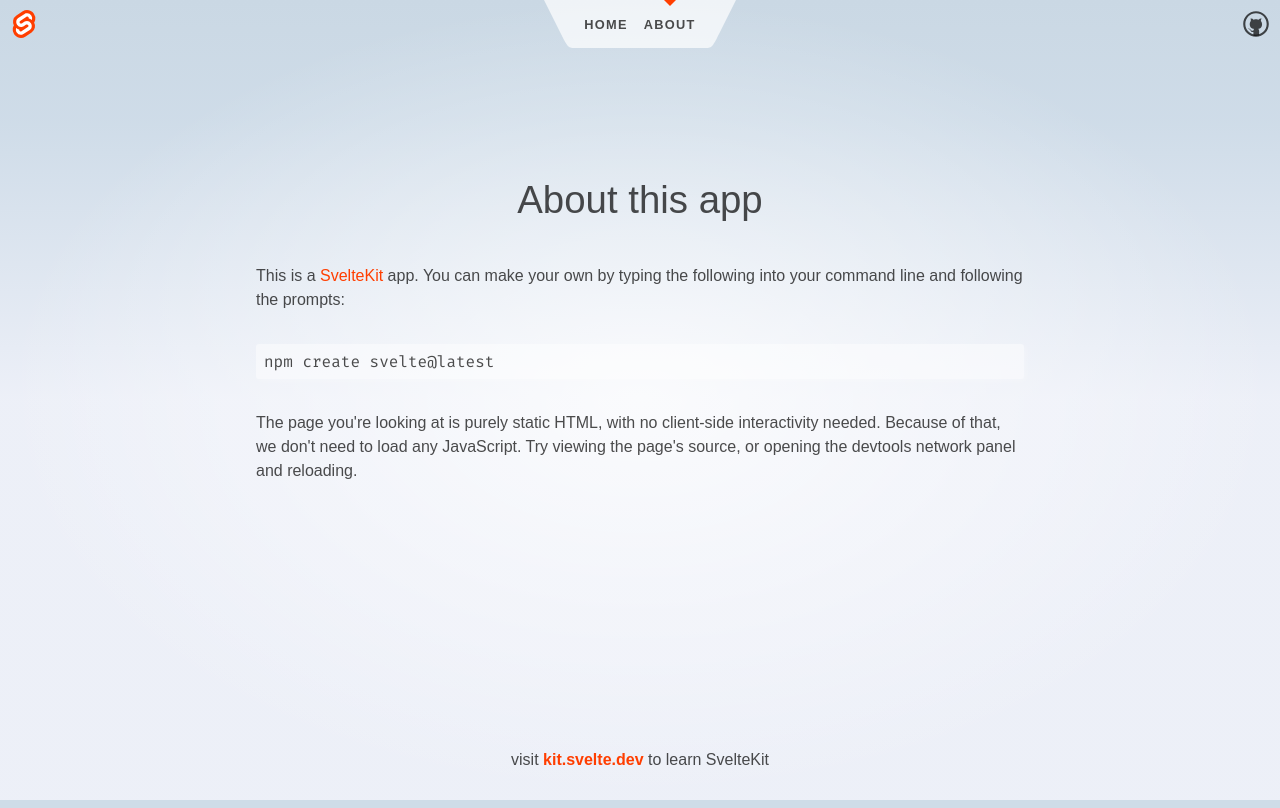
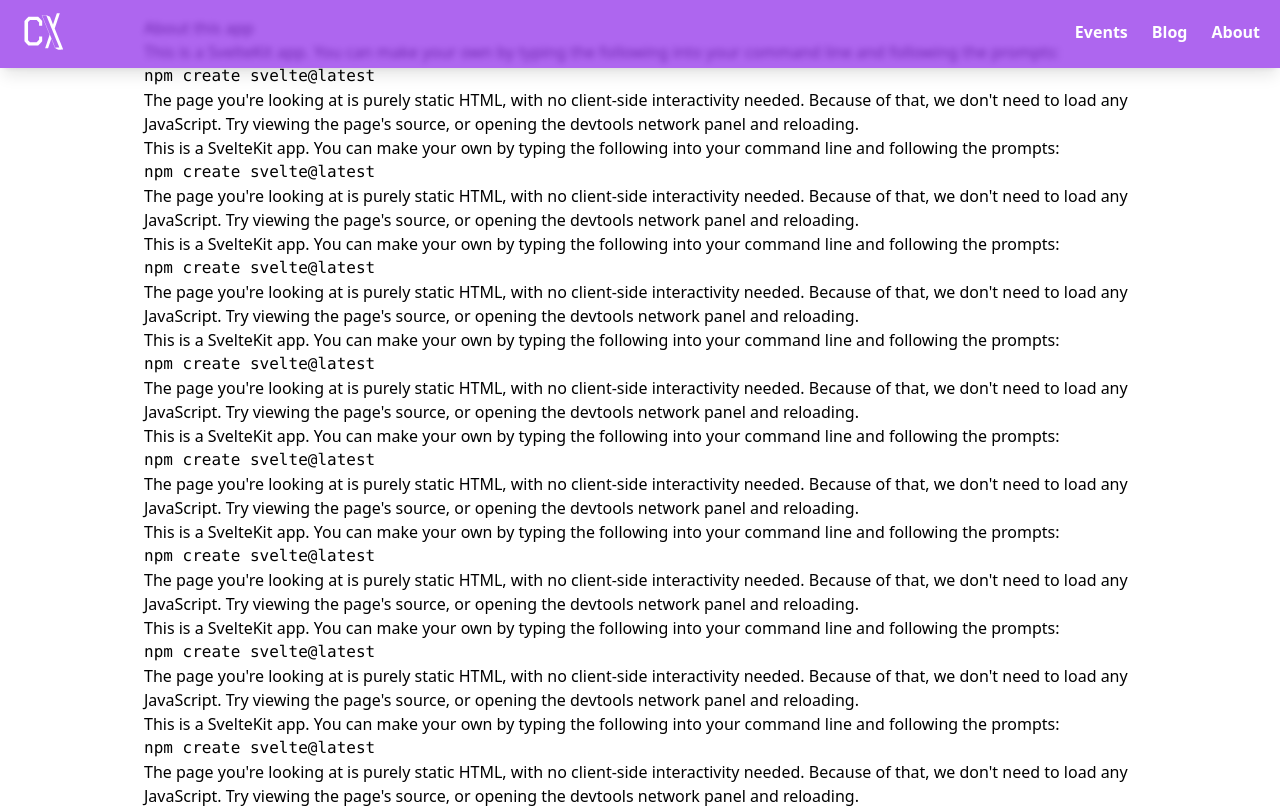
Before and after one commit to mitblr-club/template, a SvelteKit app: page /about in a window 1280 px wide. Shown: the top 808 px of the page. Built offline with nearby package versions, Linux system fonts and the light colour scheme.

Commit message:
chore: push broken navbar

```diff
--- a/package.json
+++ b/package.json
@@ -17,9 +17,11 @@
 		"@types/cookie": "^0.5.1",
 		"@typescript-eslint/eslint-plugin": "^5.45.0",
 		"@typescript-eslint/parser": "^5.45.0",
+		"autoprefixer": "^10.4.15",
 		"eslint": "^8.28.0",
 		"eslint-config-prettier": "^8.5.0",
 		"eslint-plugin-svelte": "^2.30.0",
+		"postcss": "^8.4.28",
 		"prettier": "^2.8.0",
 		"prettier-plugin-svelte": "^2.10.1",
 		"svelte": "^4.0.5",
@@ -32,6 +34,7 @@
 	"type": "module",
 	"dependencies": {
 		"@sveltejs/adapter-vercel": "^3.0.3",
+		"@types/node": "^20.5.1",
 		"class-variance-authority": "^0.7.0",
 		"clsx": "^2.0.0",
 		"lucide-svelte": "^0.268.0",
--- /dev/null
+++ b/src/app.css
@@ -0,0 +1,3 @@
+@tailwind base;
+@tailwind components;
+@tailwind utilities;
--- a/site.config.js
+++ b/src/lib/site.config.ts
@@ -1,4 +1,4 @@
-const siteConfig = {
+export const siteConfig = {
 	title: "CodeX MIT-BLR",
 	headerTitle: "CodeX",
 	description: "The website for CodeX, a club by the students of MIT Bengaluru.",
@@ -12,11 +12,9 @@ const siteConfig = {
 	navLinks: [
 		{ href: "/events", title: "Events" },
 		{ href: "/blog", title: "Blog" },
-		{ href: "/team", title: "About Us" },
+		{ href: "/about", title: "About" },
 	],
 
 	github: "https://github.com/",
 	twitter: "https://twitter.com/CodeX_MITB",
-}
-
-module.exports = siteConfig
+};
--- a/src/routes/+layout.svelte
+++ b/src/routes/+layout.svelte
@@ -1,6 +1,6 @@
 <script>
 	import Header from './Header.svelte';
-	import './styles.css';
+	import '../app.css';
 </script>
 
 <div class="app">
--- a/src/routes/Header.svelte
+++ b/src/routes/Header.svelte
@@ -2,125 +2,78 @@
 	import { page } from '$app/stores';
 	import logo from '$lib/images/svelte-logo.svg';
 	import github from '$lib/images/github.svg';
+	import { siteConfig } from '$lib/site.config';
+	import { onMount } from 'svelte';
+
+  	onMount(() => {
+    	const navbar = document.querySelector('nav');
+
+		if (navbar) {
+			const handleScroll = () => {
+				if (window.scrollY > 70) {
+				navbar.classList.replace('bg-white', 'bg-gray-400');
+				} else {
+				navbar.classList.replace('bg-gray-400', 'bg-white');
+				}
+			};
+
+			window.addEventListener('scroll', handleScroll);
+
+			return () => {
+				window.removeEventListener('scroll', handleScroll);
+			};
+		}
+  	});
+
+	let menuOpen = false;
+
+    function toggleMenu() {
+    	menuOpen = !menuOpen;
+    }
 </script>
 
-<header>
-	<div class="corner">
-		<a href="https://kit.svelte.dev">
-			<img src={logo} alt="SvelteKit" />
-		</a>
+<nav class='fixed md:flex -top-1 left-0 right-0 z-[101] justify-center p-2 bg-purple-600 bg-opacity-75 border-gray-500 shadow-lg transition-colors duration-200 backdrop-saturate-[1.8] backdrop-blur-[3px]'>
+	<a href='/' aria-label={siteConfig.headerTitle} class='inline-flex items-center p-1 px-3 mr-4 transition duration-150 hover:opacity-70'>
+		<svg version='1.0' width='48' height='48' viewBox='0 0 900 900' preserveAspectRatio='xMinYMin' xmlns='http://www.w3.org/2000/svg'>
+			<title>CodeX Logo</title>
+			<g transform='matrix(0.1, 0, 0, -0.1, -911.100037, 1707.999878)' fill='#fff' stroke='none'>
+				<path d='M16020 16077 c0 -6 -701 -2091 -704 -2094 -2 -2 -83 193 -181 434 -97 241 -229 565 -293 721 l-115 284 -320 160 -320 160 -441 -17 c-243 -9 -443 -18 -445 -20 -2 -3 328 -821 733 -1820 405 -998 736 -1819 736 -1825 0 -9 -500 -1507 -785 -2352 l-64 -188 278 0 278 0 299 889 c164 490 301 888 304 886 3 -2 163 -391 355 -865 l349 -862 318 -159 317 -159 433 11 c238 6 441 14 450 17 15 6 -27 115 -308 807 -178 440 -538 1327 -800 1970 l-475 1170 476 1418 c261 780 475 1423 475 1428 0 5 -112 9 -275 9 -151 0 -275 -1 -275 -3z m-1473 -1612 c270 -665 505 -1239 521 -1275 27 -61 187 -455 375 -925 46 -115 303 -749 571 -1408 268 -660 486 -1200 484 -1202 -9 -9 -773 -24 -781 -16 -9 9 -179 425 -875 2136 -796 1959 -1572 3878 -1569 3881 6 7 465 21 627 20 l155 -1 492 -1210z' />
+				<path d='M10326 15053 l-375 -398 0 -1910 0 -1910 376 -397 376 -398 907 0 907 0 376 398 376 397 0 453 1 452 -290 0 -290 0 0 -306 0 -306 -232 -234 -232 -234 -620 1 -621 0 -182 189 -183 189 0 1708 0 1708 188 188 187 187 621 0 621 0 227 -234 226 -234 0 -306 0 -306 290 0 290 0 0 453 0 452 -376 398 -375 397 -909 0 -908 0 -376 -397z' />
+			</g>
+		</svg>
+	</a>
+	<button
+		class='md:hidden inline-flex p-4 transition duration-150 hover:bg-purple-400 rounded text-white ml-auto hover:text-white outline-none'
+		on:click={toggleMenu}
+	>
+	<svg
+		class='w-6 h-6'
+		fill='none'
+		stroke='currentColor'
+		viewBox='0 0 24 24'
+		xmlns='http://www.w3.org/2000/svg'
+	>
+		<path
+		stroke-linecap='round'
+		stroke-linejoin='round'
+		stroke-width={2}
+		d='M4 6h16M4 12h16M4 18h16'
+		/>
+	</svg>
+	</button>
+	<div class={`${
+		menuOpen ? '' : 'hidden'
+		  } w-full lg:inline-flex lg:flex-grow lg:w-auto`}
+	>
+		<div class='lg:inline-flex lg:flex-row lg:ml-auto lg:w-auto w-full lg:items-center items-start flex flex-col lg:h-auto'>
+			{#each siteConfig.navLinks as link}
+				<a
+					href={link.href}
+					class='lg:inline-flex lg:w-auto w-full px-3 py-2 rounded text-white font-bold items-center justify-center transition duration-150 hover:opacity-75'
+				>
+					{link.title}
+				</a>
+			{/each}
+		</div>
 	</div>
-
-	<nav>
-		<svg viewBox="0 0 2 3" aria-hidden="true">
-			<path d="M0,0 L1,2 C1.5,3 1.5,3 2,3 L2,0 Z" />
-		</svg>
-		<ul>
-			<li aria-current={$page.url.pathname === '/' ? 'page' : undefined}>
-				<a href="/">Home</a>
-			</li>
-			<li aria-current={$page.url.pathname === '/about' ? 'page' : undefined}>
-				<a href="/about">About</a>
-			</li>
-		</ul>
-		<svg viewBox="0 0 2 3" aria-hidden="true">
-			<path d="M0,0 L0,3 C0.5,3 0.5,3 1,2 L2,0 Z" />
-		</svg>
-	</nav>
-
-	<div class="corner">
-		<a href="https://github.com/sveltejs/kit">
-			<img src={github} alt="GitHub" />
-		</a>
-	</div>
-</header>
-
-<style>
-	header {
-		display: flex;
-		justify-content: space-between;
-	}
-
-	.corner {
-		width: 3em;
-		height: 3em;
-	}
-
-	.corner a {
-		display: flex;
-		align-items: center;
-		justify-content: center;
-		width: 100%;
-		height: 100%;
-	}
-
-	.corner img {
-		width: 2em;
-		height: 2em;
-		object-fit: contain;
-	}
-
-	nav {
-		display: flex;
-		justify-content: center;
-		--background: rgba(255, 255, 255, 0.7);
-	}
-
-	svg {
-		width: 2em;
-		height: 3em;
-		display: block;
-	}
-
-	path {
-		fill: var(--background);
-	}
-
-	ul {
-		position: relative;
-		padding: 0;
-		margin: 0;
-		height: 3em;
-		display: flex;
-		justify-content: center;
-		align-items: center;
-		list-style: none;
-		background: var(--background);
-		background-size: contain;
-	}
-
-	li {
-		position: relative;
-		height: 100%;
-	}
-
-	li[aria-current='page']::before {
-		--size: 6px;
-		content: '';
-		width: 0;
-		height: 0;
-		position: absolute;
-		top: 0;
-		left: calc(50% - var(--size));
-		border: var(--size) solid transparent;
-		border-top: var(--size) solid var(--color-theme-1);
-	}
-
-	nav a {
-		display: flex;
-		height: 100%;
-		align-items: center;
-		padding: 0 0.5rem;
-		color: var(--color-text);
-		font-weight: 700;
-		font-size: 0.8rem;
-		text-transform: uppercase;
-		letter-spacing: 0.1em;
-		text-decoration: none;
-		transition: color 0.2s linear;
-	}
-
-	a:hover {
-		color: var(--color-theme-1);
-	}
-</style>
+</nav>
--- a/src/routes/about/+page.svelte
+++ b/src/routes/about/+page.svelte
@@ -18,4 +18,100 @@
 		Because of that, we don't need to load any JavaScript. Try viewing the page's source, or opening
 		the devtools network panel and reloading.
 	</p>
+
+	<p>
+		This is a <a href="https://kit.svelte.dev">SvelteKit</a> app. You can make your own by typing the
+		following into your command line and following the prompts:
+	</p>
+
+	<pre>npm create svelte@latest</pre>
+
+	<p>
+		The page you're looking at is purely static HTML, with no client-side interactivity needed.
+		Because of that, we don't need to load any JavaScript. Try viewing the page's source, or opening
+		the devtools network panel and reloading.
+	</p>
+
+	<p>
+		This is a <a href="https://kit.svelte.dev">SvelteKit</a> app. You can make your own by typing the
+		following into your command line and following the prompts:
+	</p>
+
+	<pre>npm create svelte@latest</pre>
+
+	<p>
+		The page you're looking at is purely static HTML, with no client-side interactivity needed.
+		Because of that, we don't need to load any JavaScript. Try viewing the page's source, or opening
+		the devtools network panel and reloading.
+	</p>
+
+	<p>
+		This is a <a href="https://kit.svelte.dev">SvelteKit</a> app. You can make your own by typing the
+		following into your command line and following the prompts:
+	</p>
+
+	<pre>npm create svelte@latest</pre>
+
+	<p>
+		The page you're looking at is purely static HTML, with no client-side interactivity needed.
+		Because of that, we don't need to load any JavaScript. Try viewing the page's source, or opening
+		the devtools network panel and reloading.
+	</p>
+
+	<p>
+		This is a <a href="https://kit.svelte.dev">SvelteKit</a> app. You can make your own by typing the
+		following into your command line and following the prompts:
+	</p>
+
+	<pre>npm create svelte@latest</pre>
+
+	<p>
+		The page you're looking at is purely static HTML, with no client-side interactivity needed.
+		Because of that, we don't need to load any JavaScript. Try viewing the page's source, or opening
+		the devtools network panel and reloading.
+	</p><p>
+		This is a <a href="https://kit.svelte.dev">SvelteKit</a> app. You can make your own by typing the
+		following into your command line and following the prompts:
+	</p>
+
+	<pre>npm create svelte@latest</pre>
+
+	<p>
+		The page you're looking at is purely static HTML, with no client-side interactivity needed.
+		Because of that, we don't need to load any JavaScript. Try viewing the page's source, or opening
+		the devtools network panel and reloading.
+	</p><p>
+		This is a <a href="https://kit.svelte.dev">SvelteKit</a> app. You can make your own by typing the
+		following into your command line and following the prompts:
+	</p>
+
+	<pre>npm create svelte@latest</pre>
+
+	<p>
+		The page you're looking at is purely static HTML, with no client-side interactivity needed.
+		Because of that, we don't need to load any JavaScript. Try viewing the page's source, or opening
+		the devtools network panel and reloading.
+	</p><p>
+		This is a <a href="https://kit.svelte.dev">SvelteKit</a> app. You can make your own by typing the
+		following into your command line and following the prompts:
+	</p>
+
+	<pre>npm create svelte@latest</pre>
+
+	<p>
+		The page you're looking at is purely static HTML, with no client-side interactivity needed.
+		Because of that, we don't need to load any JavaScript. Try viewing the page's source, or opening
+		the devtools network panel and reloading.
+	</p><p>
+		This is a <a href="https://kit.svelte.dev">SvelteKit</a> app. You can make your own by typing the
+		following into your command line and following the prompts:
+	</p>
+
+	<pre>npm create svelte@latest</pre>
+
+	<p>
+		The page you're looking at is purely static HTML, with no client-side interactivity needed.
+		Because of that, we don't need to load any JavaScript. Try viewing the page's source, or opening
+		the devtools network panel and reloading.
+	</p>
 </div>
--- a/src/routes/about/+page.ts
+++ b/src/routes/about/+page.ts
@@ -1,7 +1,5 @@
 import { dev } from '$app/environment';
 
-// we don't need any JS on this page, though we'll load
-// it in dev so that we get hot module replacement
 export const csr = dev;
 
 export const prerender = true;
--- a/src/routes/styles.css
+++ /dev/null
@@ -1,107 +0,0 @@
-@import '@fontsource/fira-mono';
-
-:root {
-	--font-body: Arial, -apple-system, BlinkMacSystemFont, 'Segoe UI', Roboto, Oxygen, Ubuntu,
-		Cantarell, 'Open Sans', 'Helvetica Neue', sans-serif;
-	--font-mono: 'Fira Mono', monospace;
-	--color-bg-0: rgb(202, 216, 228);
-	--color-bg-1: hsl(209, 36%, 86%);
-	--color-bg-2: hsl(224, 44%, 95%);
-	--color-theme-1: #ff3e00;
-	--color-theme-2: #4075a6;
-	--color-text: rgba(0, 0, 0, 0.7);
-	--column-width: 42rem;
-	--column-margin-top: 4rem;
-	font-family: var(--font-body);
-	color: var(--color-text);
-}
-
-body {
-	min-height: 100vh;
-	margin: 0;
-	background-attachment: fixed;
-	background-color: var(--color-bg-1);
-	background-size: 100vw 100vh;
-	background-image: radial-gradient(
-			50% 50% at 50% 50%,
-			rgba(255, 255, 255, 0.75) 0%,
-			rgba(255, 255, 255, 0) 100%
-		),
-		linear-gradient(180deg, var(--color-bg-0) 0%, var(--color-bg-1) 15%, var(--color-bg-2) 50%);
-}
-
-h1,
-h2,
-p {
-	font-weight: 400;
-}
-
-p {
-	line-height: 1.5;
-}
-
-a {
-	color: var(--color-theme-1);
-	text-decoration: none;
-}
-
-a:hover {
-	text-decoration: underline;
-}
-
-h1 {
-	font-size: 2rem;
-	text-align: center;
-}
-
-h2 {
-	font-size: 1rem;
-}
-
-pre {
-	font-size: 16px;
-	font-family: var(--font-mono);
-	background-color: rgba(255, 255, 255, 0.45);
-	border-radius: 3px;
-	box-shadow: 2px 2px 6px rgb(255 255 255 / 25%);
-	padding: 0.5em;
-	overflow-x: auto;
-	color: var(--color-text);
-}
-
-.text-column {
-	display: flex;
-	max-width: 48rem;
-	flex: 0.6;
-	flex-direction: column;
-	justify-content: center;
-	margin: 0 auto;
-}
-
-input,
-button {
-	font-size: inherit;
-	font-family: inherit;
-}
-
-button:focus:not(:focus-visible) {
-	outline: none;
-}
-
-@media (min-width: 720px) {
-	h1 {
-		font-size: 2.4rem;
-	}
-}
-
-.visually-hidden {
-	border: 0;
-	clip: rect(0 0 0 0);
-	height: auto;
-	margin: 0;
-	overflow: hidden;
-	padding: 0;
-	position: absolute;
-	width: 1px;
-	white-space: nowrap;
-}
```
Also changed, not shown: postcss.config.js (added, +8 -0 lines), 1 other file (tests, documents, lock files or other folders).
